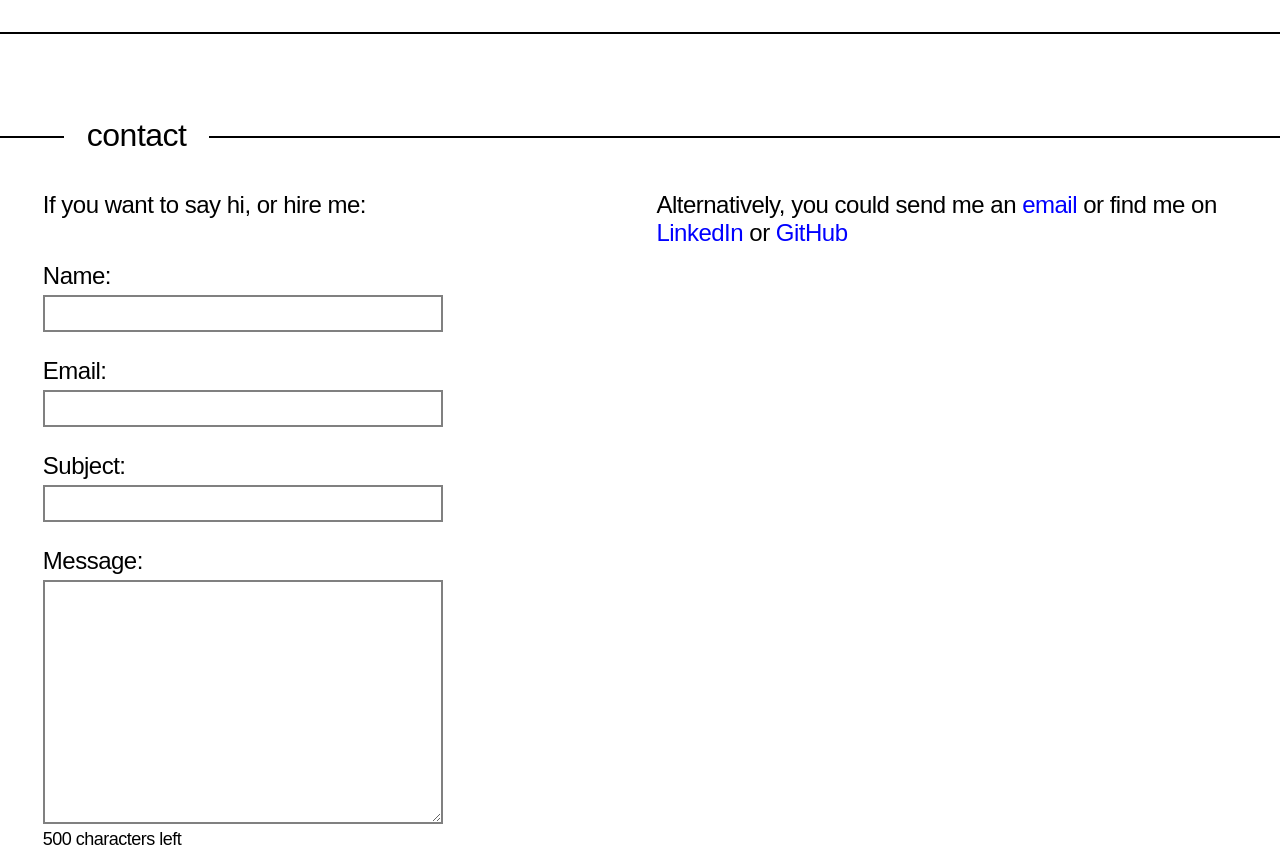
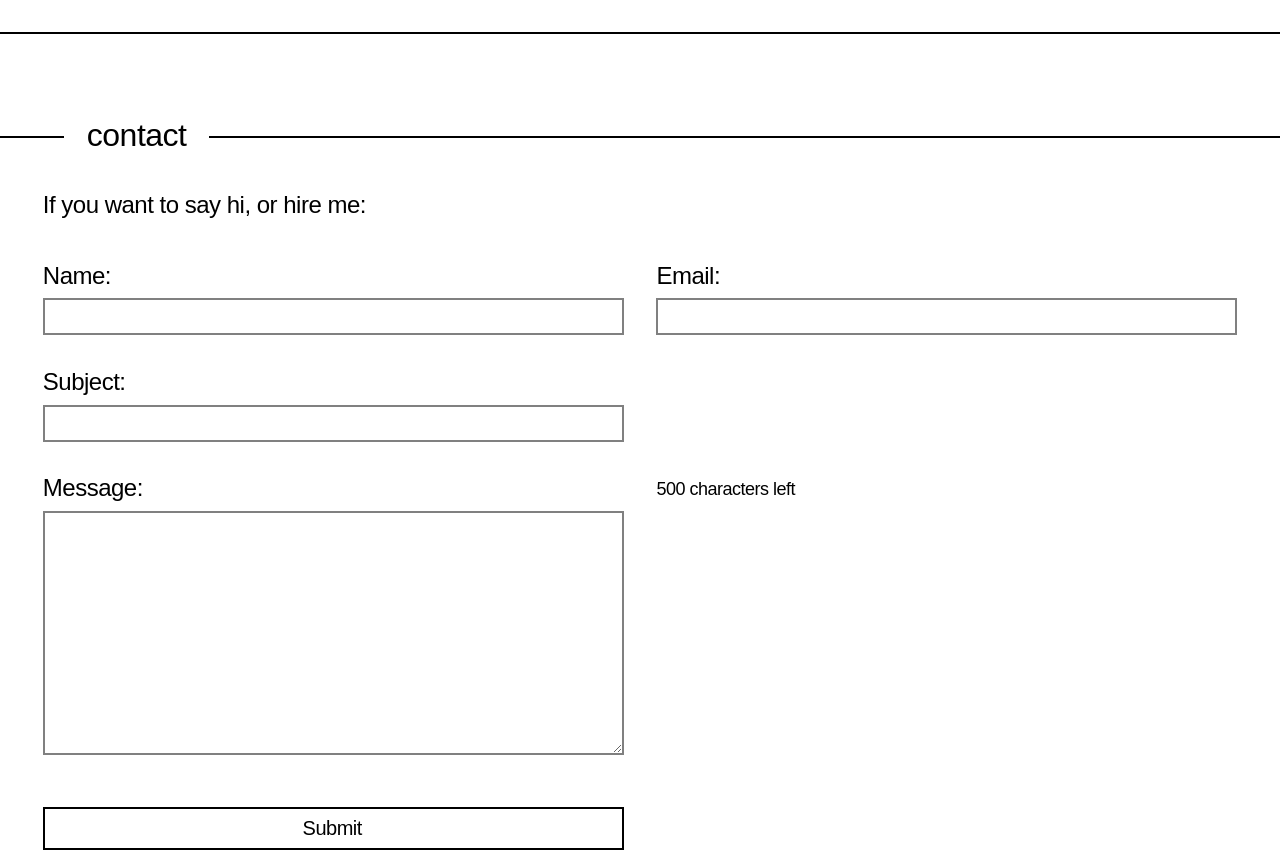
Before and after one commit to idorenyinudoh/iudoh.me, a Vue app: page / in a window 1280 px wide. Shown: the part 2260-3112 px from the top of the page. Built offline with nearby package versions, Linux system fonts and the light colour scheme.

Commit message:
change look of form

```diff
--- a/src/views/Home.vue
+++ b/src/views/Home.vue
@@ -32,16 +32,16 @@ section#works
                 li: a(href="https://bootcamp.uxdesign.cc/how-to-use-lottie-animations-on-the-web-cb222793d339") How to Use Lottie Animations on the Web
 section#contact.left-heading
     h2 contact
+    p If you want to say hi, or hire me:
     form
-        p If you want to say hi, or hire me:
-        label(for="name") Name:
-        input(type="text", name="name", id="name", required)
-        label(for="email") Email:
-        input(type="email", name="email", id="email", required)
-        label(for="subject") Subject:
-        input(type="text", name="subject", id="subject", required)
-        label(for="message") Message:
-        textarea(maxlength="500", rows="10", name="message", id="message", required, v-model="message", @input="getCharactersLeft")
+        label Name:
+            input(type="text", name="name", id="name", required)
+        label Email:
+            input(type="email", name="email", id="email", required)
+        label Subject:
+            input(type="text", name="subject", id="subject", required)
+        label Message:
+            textarea(maxlength="500", rows="10", name="message", id="message", required, v-model="message", @input="getCharactersLeft")
         span#number-of-characters-left(v-if="charactersLeft === 1") {{ charactersLeft }} character left
         span#number-of-characters-left(v-else) {{ charactersLeft }} characters left
         button(type="submit") Submit
@@ -96,10 +96,11 @@ export default {
     .texts {
         padding: 20px;
     }
-    #contact {
-        display: grid;
-        column-gap: calc(20px + 1vw);
+    form {
         grid-template-columns: 1fr 1fr;
+    }
+    label:nth-child(4) {
+        grid-column: 1 / 2;
     }
 }
 @media screen and (max-width: 659px) {
@@ -235,28 +236,27 @@ ul ul li {
     left: 5vw;
     right: auto;
 }
+#contact p {
+    margin-bottom: calc(30px + 1vw);
+}
+form {
+    display: grid;
+    gap: calc(20px + 1vw);
+}
 label {
-    display: block;
-    width: max-content;
-    margin-bottom: 5px;
+    display: grid;
+    row-gap: calc(2px + 0.5vw);
     font-size: 24px;
 }
-input {
-    margin-bottom: 25px;
+textarea {
+    font-family: inherit;
 }
 input, textarea {
-    box-sizing: border-box;
-    width: 100%;
-    max-width: 400px;
     border: 2px solid #808080;
     padding: 5px 2px;
     font-size: 20px;
     letter-spacing: inherit;
     outline: none;
-}
-textarea {
-    display: block;
-    font-family: inherit;
 }
 input:focus, textarea:focus {
     border-color: #000;
@@ -276,7 +276,4 @@ button {
     letter-spacing: inherit;
     cursor: pointer;
 }
-#contact p {
-    margin-bottom: calc(30px + 1vw);
-}
 </style>
```
